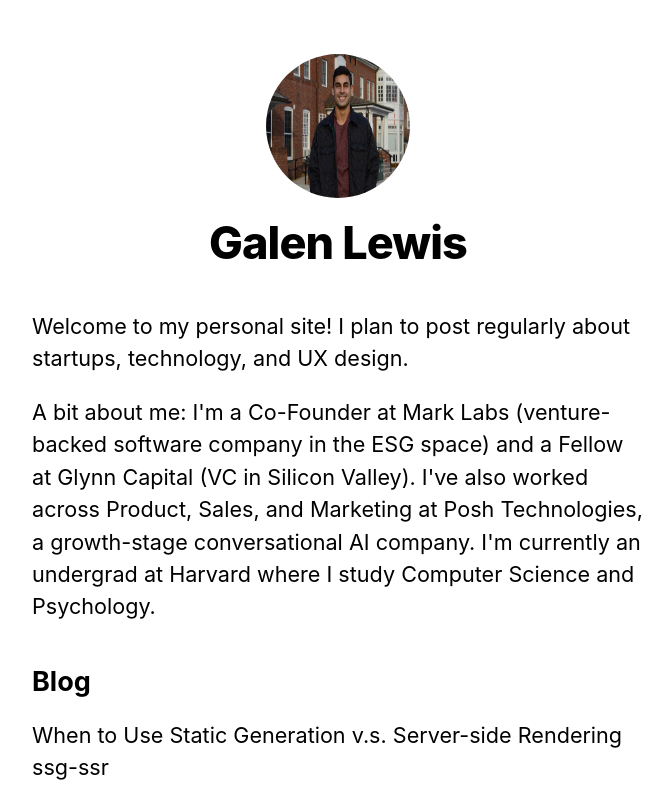
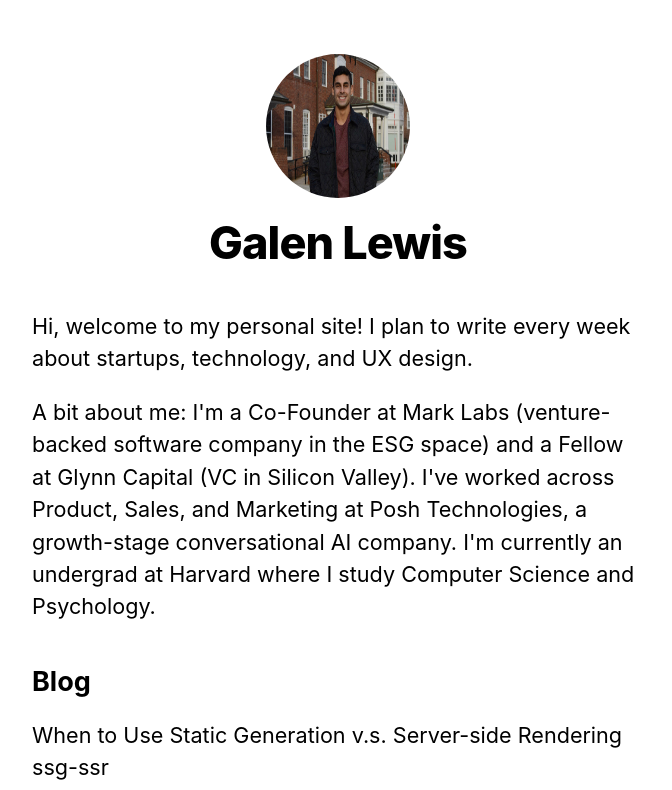
Before and after one commit to lewisg1010/galen-lewis-tech, a Next.js app: page / in a window 1280 px wide. Shown: the top 790 px of the page, without its empty margins (302-974 px from the left). Built offline with nearby package versions, Linux system fonts and the light colour scheme.

Commit message:
adding the word hi

```diff
--- a/package.json
+++ b/package.json
@@ -9,6 +9,7 @@
   },
   "dependencies": {
     "@tryghost/content-api": "^1.5.6",
+    "express": "^4.17.1",
     "gray-matter": "^4.0.3",
     "next": "^10.0.0",
     "react": "17.0.1",
--- a/pages/index.js
+++ b/pages/index.js
@@ -19,8 +19,8 @@
         <title>{siteTitle}</title>
       </Head>
       <section className={utilStyles.headingMd}>
-        <p>Welcome to my personal site! I plan to post regularly about startups, technology, and UX design.</p>
-        <p>A bit about me: I'm a Co-Founder at Mark Labs (venture-backed software company in the ESG space) and a Fellow at Glynn Capital (VC in Silicon Valley). I've also worked across Product, Sales, and Marketing at Posh Technologies, a growth-stage conversational AI company. I'm currently an undergrad at Harvard where I study Computer Science and Psychology.</p>
+        <p>Hi, welcome to my personal site! I plan to write every week about startups, technology, and UX design.</p>
+        <p>A bit about me: I'm a Co-Founder at Mark Labs (venture-backed software company in the ESG space) and a Fellow at Glynn Capital (VC in Silicon Valley). I've worked across Product, Sales, and Marketing at Posh Technologies, a growth-stage conversational AI company. I'm currently an undergrad at Harvard where I study Computer Science and Psychology.</p>
       </section>
       <section className={`${utilStyles.headingMd} ${utilStyles.padding1px}`}>
         <h2 className={utilStyles.headingLg}>Blog</h2>
```
Also changed, not shown: 1 other file (tests, documents, lock files or other folders).
